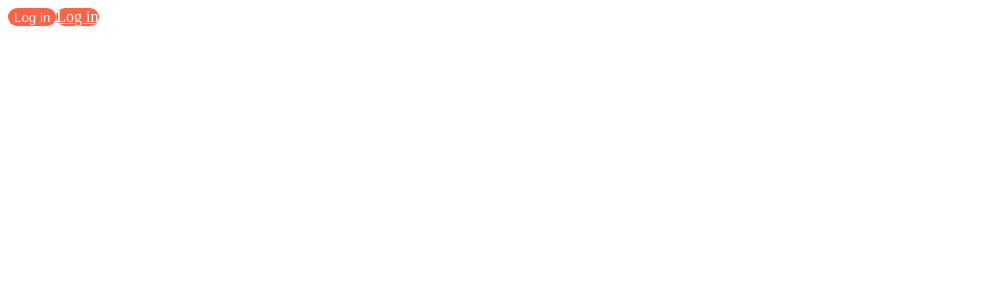
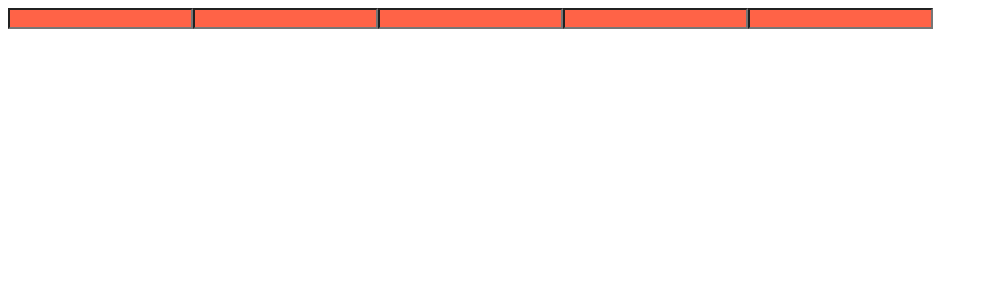
Before and after one commit to Hansoleeya/react-movie-app, a React (Create React App) app: page / in a window 1280 px wide. Shown: the top 300 px of the page, without its empty margins (0-988 px from the left). Built offline with nearby package versions, Linux system fonts and the light colour scheme.

Commit message:
'As' and 'Attrs'

```diff
--- a/src/App.js
+++ b/src/App.js
@@ -4,20 +4,19 @@ const Father = styled.div`
   display: flex;
 `;
 
-const Btn = styled.button`
-  color: white;
+const Input = styled.input.attrs({required: true, minLength: 10})`
   background-color: tomato;
-  border: 0;
-  border-radius: 15px;
 `;
+
 
 function App() {
   return (
     <Father as="header">
-      <Btn>Log in</Btn>
-      <Btn as="a" href="/">
-        Log in
-      </Btn>
+      <Input/>
+      <Input/>
+      <Input/>
+      <Input/>
+      <Input/>
     </Father>
   );
 }
```
Also changed, not shown: 1 other file (tests, documents, lock files or other folders).
